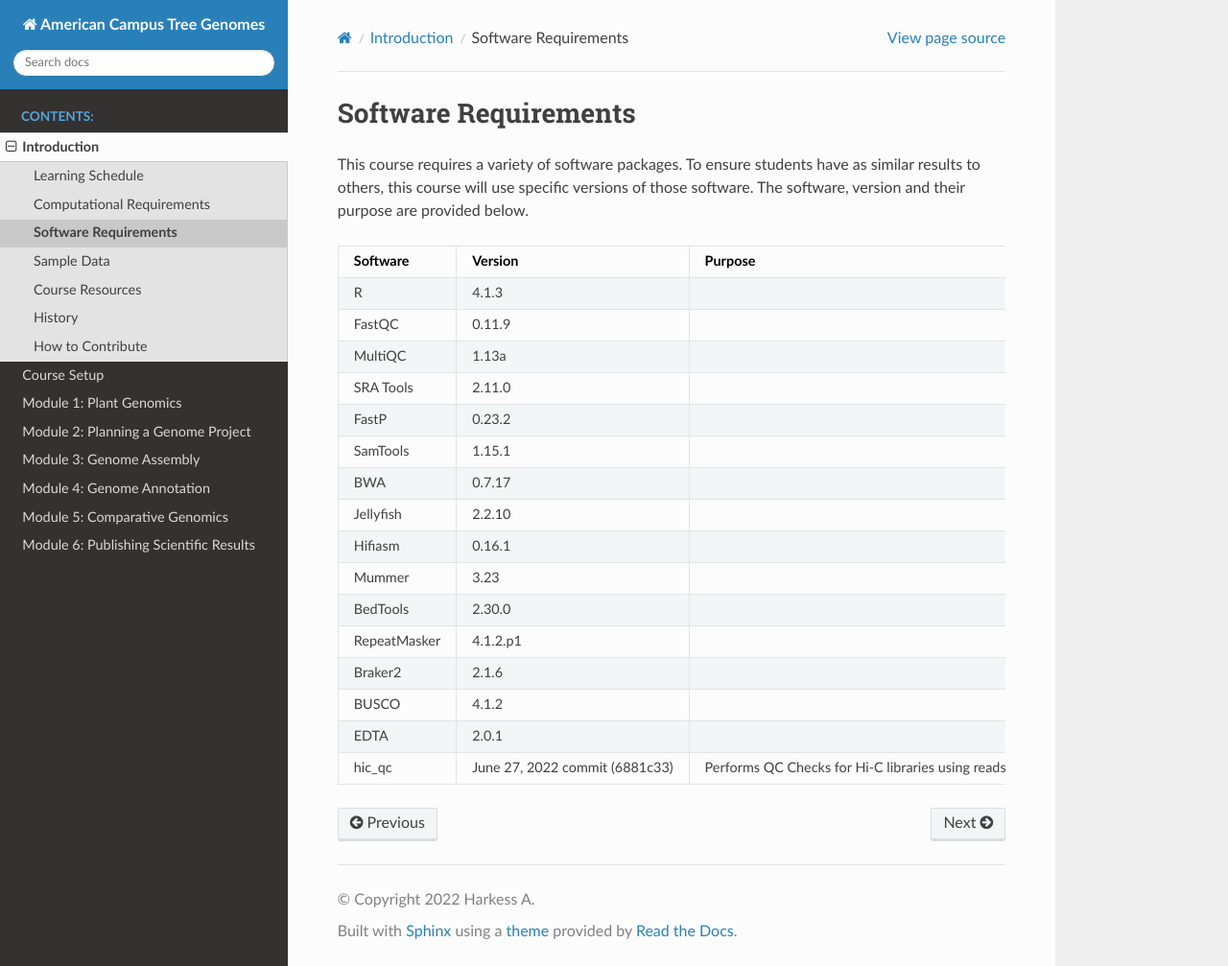
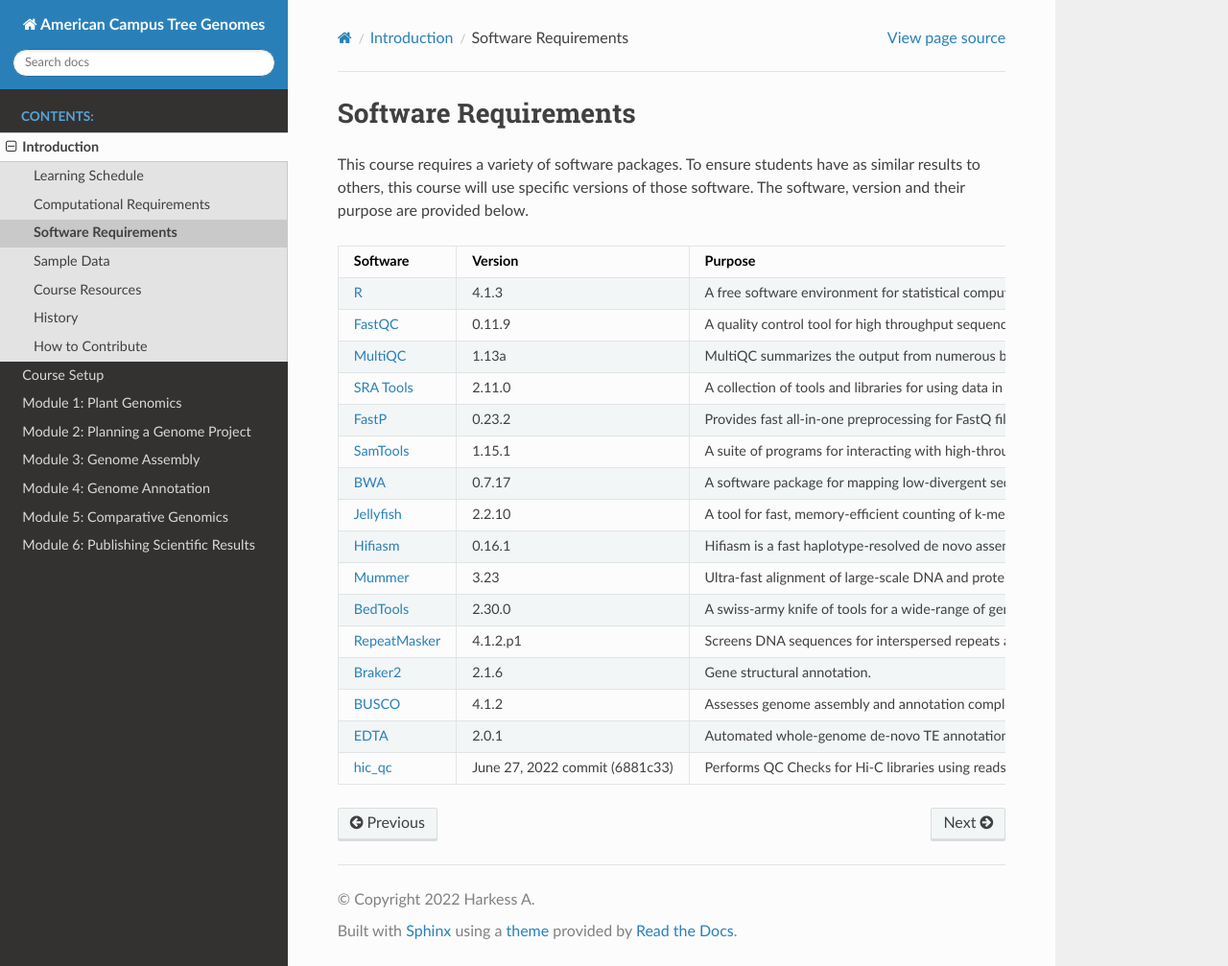
Before and after one commit to actg-course/wgaa-docs, a Sphinx documentation site: the page built from docs/Introduction/software.rst, in a window 1280 px wide and 1007 px high. Shown: the whole window at 96% size. Built offline with Sphinx 7.4.7 and the Read the Docs theme 2.0.0, drawn with Linux system fonts in a browser that asks for light colours.

Commit message:
Updated software list

```diff
--- a/docs/Introduction/software.rst
+++ b/docs/Introduction/software.rst
@@ -11,51 +11,51 @@
    * - Software
      - Version
      - Purpose
-   * - R
+   * - `R <https://www.r-project.org/>`__
      - 4.1.3
-     -
-   * - FastQC
+     - A free software environment for statistical computing and graphics.
+   * - `FastQC <https://www.bioinformatics.babraham.ac.uk/projects/fastqc/>`__
      - 0.11.9
-     -
-   * - MultiQC
+     - A quality control tool for high throughput sequence data.
+   * - `MultiQC <https://multiqc.info/>`__
      - 1.13a
-     -
-   * - SRA Tools
+     - MultiQC summarizes the output from numerous bioinformatics tools into a single report.
+   * - `SRA Tools <https://github.com/ncbi/sra-tools>`__
      - 2.11.0
-     -
-   * - FastP
+     - A collection of tools and libraries for using data in the INSDC Sequence Read Archives.
+   * - `FastP <https://github.com/OpenGene/fastp>`__
      - 0.23.2
-     -
-   * - SamTools
+     - Provides fast all-in-one preprocessing for FastQ file.
+   * - `SamTools <http://www.htslib.org/>`__
      - 1.15.1
-     -
-   * - BWA
+     - A suite of programs for interacting with high-throughput sequencing data.
+   * - `BWA <http://bio-bwa.sourceforge.net/>`__
      - 0.7.17
-     -
-   * - Jellyfish
+     - A software package for mapping low-divergent sequences against a large reference genome.
+   * - `Jellyfish <https://github.com/gmarcais/Jellyfish>`__
      - 2.2.10
-     -
-   * - Hifiasm
+     - A tool for fast, memory-efficient counting of k-mers in DNA.
+   * - `Hifiasm <https://github.com/chhylp123/hifiasm>`__
      - 0.16.1
-     -
-   * - Mummer
+     - Hifiasm is a fast haplotype-resolved de novo assembler for PacBio HiFi reads.
+   * - `Mummer <http://mummer.sourceforge.net/>`__
      - 3.23
-     -
-   * - BedTools
+     - Ultra-fast alignment of large-scale DNA and protein sequences.
+   * - `BedTools <https://bedtools.readthedocs.io/en/latest/>`__
      - 2.30.0
-     -
-   * - RepeatMasker
+     - A swiss-army knife of tools for a wide-range of genomics analysis tasks.
+   * - `RepeatMasker <https://www.repeatmasker.org/>`__
      - 4.1.2.p1
-     -
-   * - Braker2
+     - Screens DNA sequences for interspersed repeats and low complexity DNA sequences
+   * - `Braker2 <https://github.com/Gaius-Augustus/BRAKER>`__
      - 2.1.6
-     -
-   * - BUSCO
+     - Gene structural annotation.
+   * - `BUSCO <https://busco.ezlab.org/>`__
      - 4.1.2
-     -
-   * - EDTA
+     - Assesses genome assembly and annotation completeness using single-copy orthologs.
+   * - `EDTA <https://github.com/oushujun/EDTA>`__
      - 2.0.1
-     -
-   * - hic_qc
+     - Automated whole-genome de-novo TE annotation and benchmarking.
+   * - `hic_qc <https://github.com/phasegenomics/hic_qc>`__
      - June 27, 2022 commit (6881c33)
      - Performs QC Checks for Hi-C libraries using reads in a BAM file aligned to the genome assembly.
```
